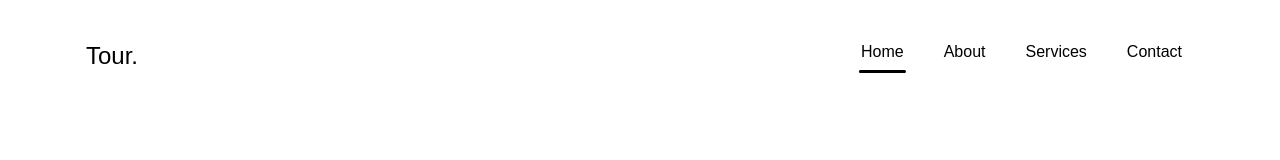
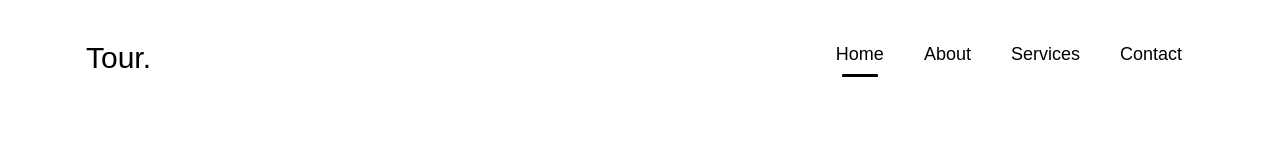
Before and after one commit to shamim888/Tour, a website: page public/index.html in a window 1280 px wide. Drawn offline with Linux system fonts and the light colour scheme.

Commit message:
home bg added

```diff
--- a/public/index.html
+++ b/public/index.html
@@ -14,12 +14,12 @@
                 <div class="w-full px-4">
                     <nav class="flex flex-wrap justify-between">
                         <!-- <img src="" alt="logo"> -->
-                        <h2 class="text-2xl">Tour.</h2>
+                        <h2 class="text-3xl">Tour.</h2>
                         <ul class="flex flex-wrap justify-end gap-4">
-                            <li><a href="javascript:;" class="active px-3 py-2">Home</a></li>
-                            <li><a href="javascript:;" class="px-3 py-2">About</a></li>
-                            <li><a href="javascript:;" class="px-3 py-2">Services</a></li>
-                            <li><a href="javascript:;" class="px-3 py-2">Contact</a></li>
+                            <li><a href="javascript:;" class="active text-lg px-3 py-2">Home</a></li>
+                            <li><a href="javascript:;" class="text-lg px-3 py-2">About</a></li>
+                            <li><a href="javascript:;" class="text-lg px-3 py-2">Services</a></li>
+                            <li><a href="javascript:;" class="text-lg px-3 py-2">Contact</a></li>
                         </ul>
                     </nav>
                 </div>
@@ -27,5 +27,10 @@
         </div>
     </header>
     <!-- header section end -->
+    <!-- Home section start -->
+    <section class="home">
+
+    </section>
+    <!-- Home section end -->
 </body>
 </html>
--- a/src/input.css
+++ b/src/input.css
@@ -41,6 +41,13 @@
 
     header nav a:hover::before,
     header nav .active::before {
-        transform: scaleX(.7);
+        transform: scaleX(.5);
+    }
+
+    home {
+        background-image: url('../img/hiking_bg.png');
+        background-size: cover;
+        background-repeat: no-repeat;
+        background-position: center;
     }
 }
```
Also changed, not shown: img/hiking_bg.png (added), src/tailwind.css.
